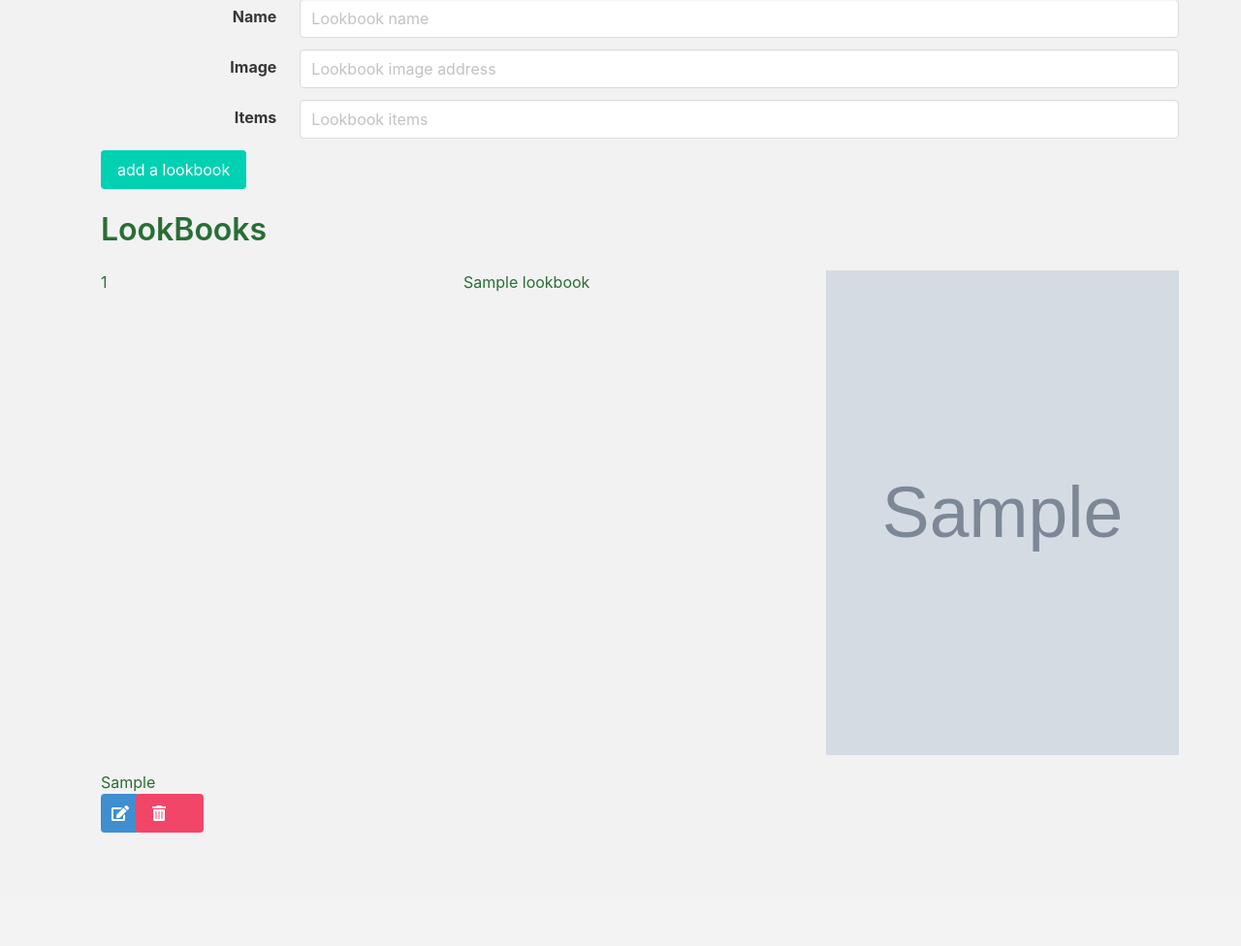
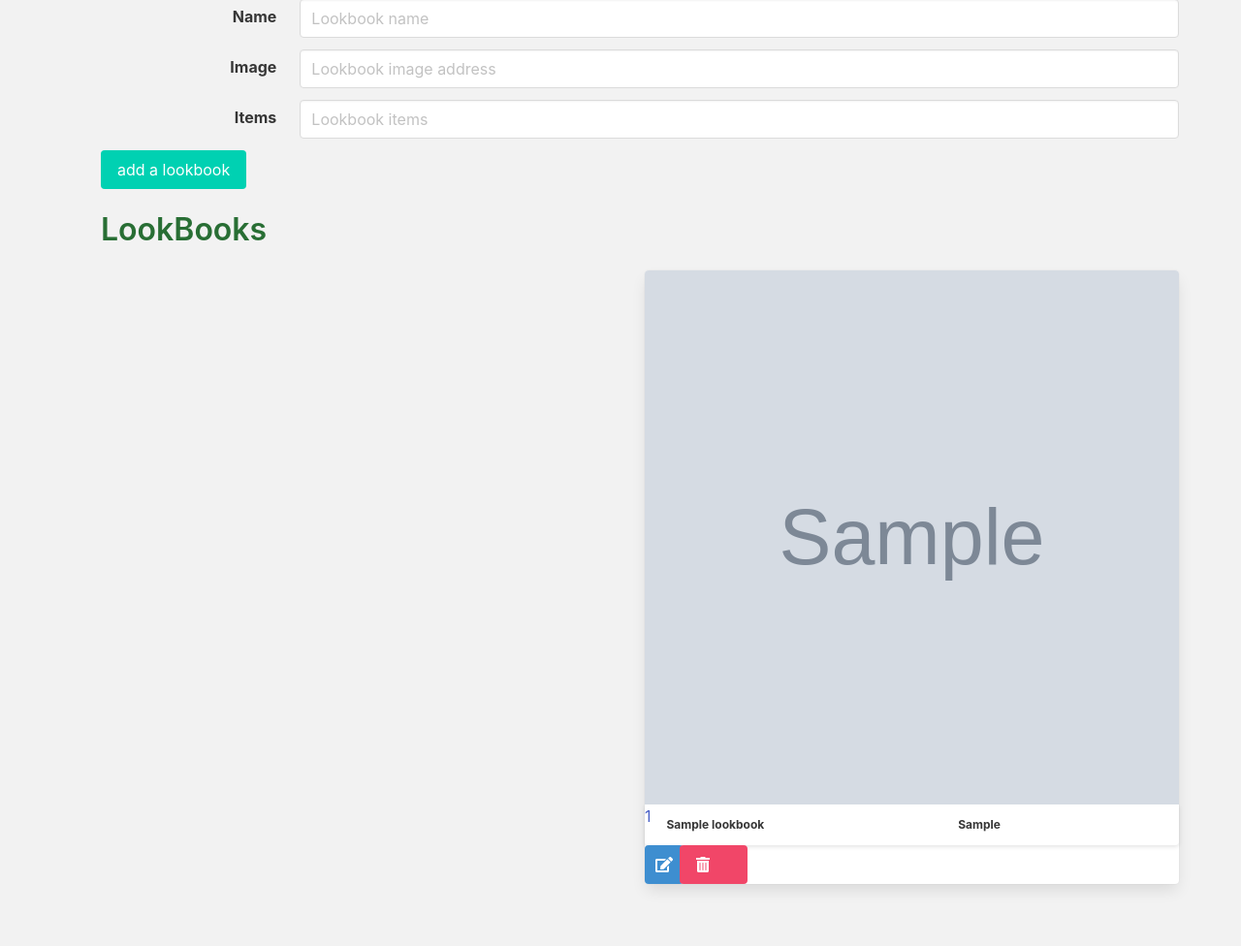
Before and after one commit to Sunjang1009/shop-my-rooms, a Django app: page /themes/1/ in a window 1280 px wide. Shown: the part 131-1107 px from the top of the page at 97% size. Before the commit the page ends 990 px from the top, so only its background shows below. Run offline with Django 4.2, Linux system fonts and the light colour scheme; tables that the repository leaves empty hold one stand-in row (values such as "Sample post"); grey boxes marked "Sample" are stand-in pictures.

Commit message:
updated lookbook detail css

```diff
--- a/main_app/templates/lookbook_detail.html
+++ b/main_app/templates/lookbook_detail.html
@@ -58,10 +58,6 @@
             <img src="{{product.image}}" alt="{{product.name}}">
             <span>{{product.get_price}}</span>
         </div>
-        <div class="buttons">
-            <a href="{% url 'product_update' lookbook.pk product.pk %}" class="button is-info">Updates</a>
-
-        </div>
         {% endfor %}
     </div>
 
--- a/main_app/templates/theme_detail.html
+++ b/main_app/templates/theme_detail.html
@@ -53,17 +53,19 @@
             </div>
         </form>
         <h3 class="title is-3">LookBooks</h3>
+        <div class="gallery">
             {% for lookbook in theme.lookbooks.all %}
-        <div class="lookbook">
+            <a href="{% url 'lookbook_detail' lookbook.pk %}">
+                <div class="card">
+                    <div class="card-image">
+                        <figure class="image is-square">
+                            <img src="{{lookbook.image}}" alt="{{lookbook.name}}">
+                        </figure>
+                    </div>
+                    <div class="card-header">
                         <span>{{forloop.counter}}</span>
-            <span>{{lookbook.name}}</span>
-            <a href="{% url 'lookbook_detail' lookbook.pk %}">
-                <img src="{{lookbook.image}}" alt="{{lookbook.name}}">
-            </a>
-
-            <div>
-                {{lookbook.items}}
-            </div>
+                        <p class="card-header-title">{{lookbook.name}}</p>
+                        <p class="card-header-title">{{lookbook.items}}</p>
                     </div>
                     <div class="buttons">
                         <a href="{% url 'lookbook_update' lookbook.pk %}" class="button is-info">
@@ -77,6 +79,8 @@
                         </span>
                         </a>
                     </div>
+                </div>
+            </a>
             {% empty %}
             <article class="message">
                 <div class="message-header">
@@ -86,4 +90,5 @@
             {% endfor %}
         </div>
     </div>
+</div>
 {% endblock %}
--- a/main_app/urls.py
+++ b/main_app/urls.py
@@ -11,6 +11,5 @@ urlpatterns = [
     path('lookbooks/<int:pk>/new/', views.ProductCreate.as_view(), name="product_create"),
     path('lookbooks/<int:pk>/update/', views.LookbookUpdate.as_view(), name="lookbook_update"),
     path('lookbooks/<int:pk>/delete/', views.LookbookDelete.as_view(), name="lookbook_delete"),
-    path('lookbooks/<int:lookbook_pk>/products/<int:pk>/update/',views.ProductUpdate.as_view(), name="product_update"),
     path('shoppinglists/<int:pk>/products/<int:product_pk>', views.ShoppinglistProductAssoc.as_view(), name="shoppinglist_product_assoc"),
 ]
```
Also changed, not shown: main_app/templates/product_update.html (deleted, +0 -8 lines). Lines whose indentation alone changed are shown as unchanged.
